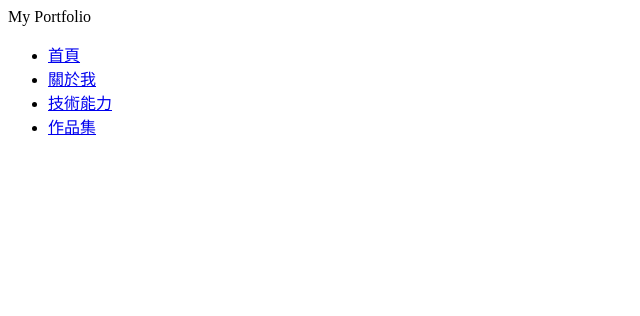
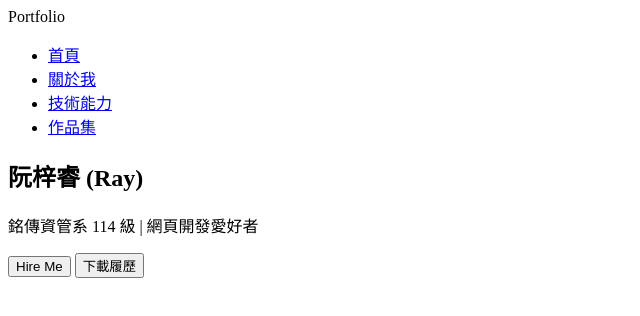
Before and after one commit to a1223a95/mcu-114-1-web-14131314-final, a plain HTML site: page index.html in a window 1280 px wide. Shown: the whole page, without its empty margins (0-640 px from the left). Drawn offline with Linux system fonts and the light colour scheme.

Commit message:
HTTML:基礎結構與導覽列

```diff
--- a/index.html
+++ b/index.html
@@ -3,12 +3,12 @@
   <head>
     <meta charset="UTF-8" />
     <meta name="viewport" content="width=device-width, initial-scale=1.0" />
-    <title>個人履歷網站</title>
+    <title>葉韋博 | 個人作品集</title>
     <link rel="stylesheet" href="style.css" />
   </head>
   <body>
     <nav class="navbar">
-      <div class="logo">My Portfolio</div>
+      <div class="logo">Portfolio</div>
       <ul class="nav-links">
         <li><a href="#home">首頁</a></li>
         <li><a href="#about">關於我</a></li>
@@ -16,5 +16,14 @@
         <li><a href="#portfolio">作品集</a></li>
       </ul>
     </nav>
+
+    <section id="home" class="hero">
+      <h1>阮梓睿 (Ray)</h1>
+      <p>銘傳資管系 114 級 | 網頁開發愛好者</p>
+      <div class="cta-buttons">
+        <button class="btn-primary">Hire Me</button>
+        <button class="btn-secondary">下載履歷</button>
+      </div>
+    </section>
   </body>
 </html>
```
